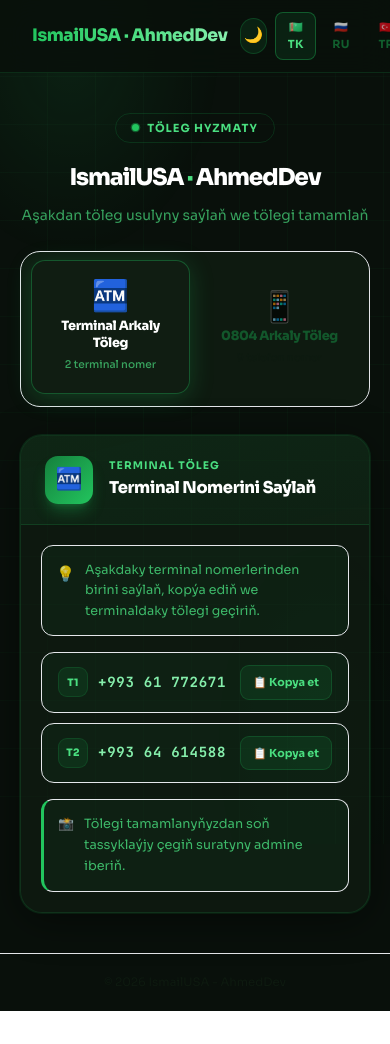
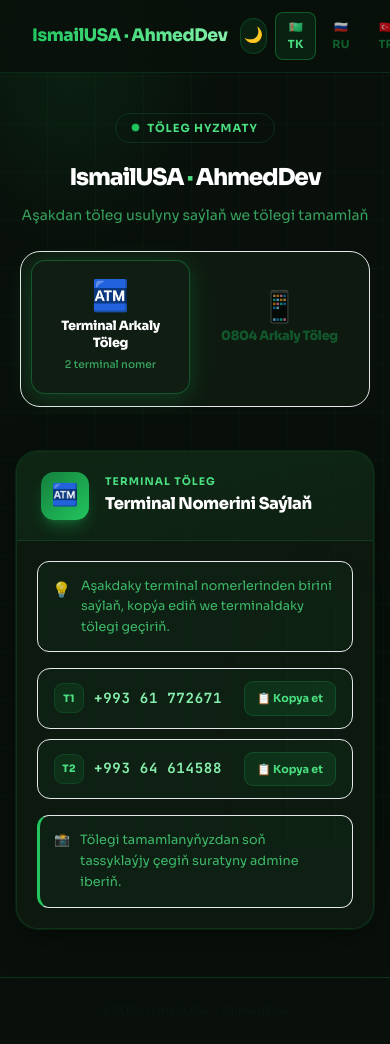
Before and after one commit to ahmedbatyrovv/payment-site, a React (Vite) app: page / in a window 390 px wide. Before the commit the page ends 1011 px from the top, so only its background shows below. Built offline with nearby package versions, Linux system fonts and the light colour scheme.

Commit message:
making responsivity

```diff
--- a/src/App.jsx
+++ b/src/App.jsx
@@ -2,7 +2,6 @@ import { useState } from 'react'
 import { useTheme } from './hooks/useTheme'
 import { useToast } from './hooks/useToast'
 import { TRANSLATIONS } from './data'
-
 import Header from './components/Header'
 import Hero from './components/Hero'
 import MethodTabs from './components/MethodTabs'
@@ -15,7 +14,6 @@ export default function App() {
   const { toast, show: showToast } = useToast()
   const [lang, setLang] = useState('tk')
   const [method, setMethod] = useState('terminal')
-
   const t = TRANSLATIONS[lang]
 
   return (
@@ -32,14 +30,16 @@ export default function App() {
 
         <MethodTabs method={method} setMethod={setMethod} t={t} />
 
-        <main className="max-w-[660px] mx-auto px-5 pb-10 animate-fade-up" style={{ animationDelay: '.23s', opacity: 0 }}>
-          {method === 'terminal'
-            ? <TerminalPanel t={t} showToast={showToast} />
-            : <PhonePanel t={t} showToast={showToast} />
-          }
+        <main className="max-w-[720px] mx-auto px-4 sm:px-6 md:px-8 lg:px-6 pb-12 pt-4 animate-fade-up">
+          <div className="w-full">
+            {method === 'terminal'
+              ? <TerminalPanel t={t} showToast={showToast} />
+              : <PhonePanel t={t} showToast={showToast} />
+            }
+          </div>
         </main>
 
-        <footer className="max-w-[660px] mx-auto px-5 py-5 text-center border-t dark:border-green-500/14 border-green-600/16 text-[.73rem] dark:text-green-900 text-green-800/40 transition-colors duration-300">
+        <footer className="max-w-[720px] mx-auto px-4 sm:px-6 py-6 text-center border-t dark:border-green-500/20 border-green-600/20 text-[0.75rem] dark:text-green-900/70 text-green-800/50 transition-colors duration-300">
           © 2026 IsmailUSA - AhmedDev
         </footer>
       </div>
```
